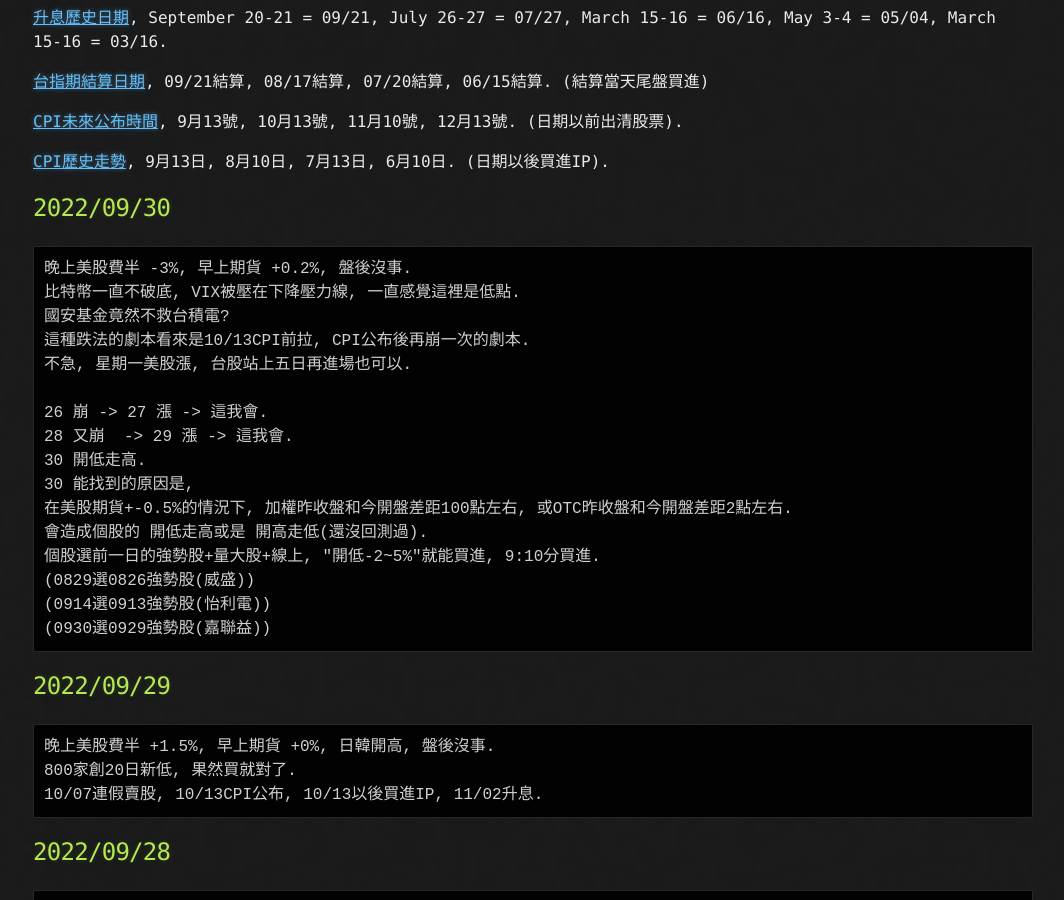
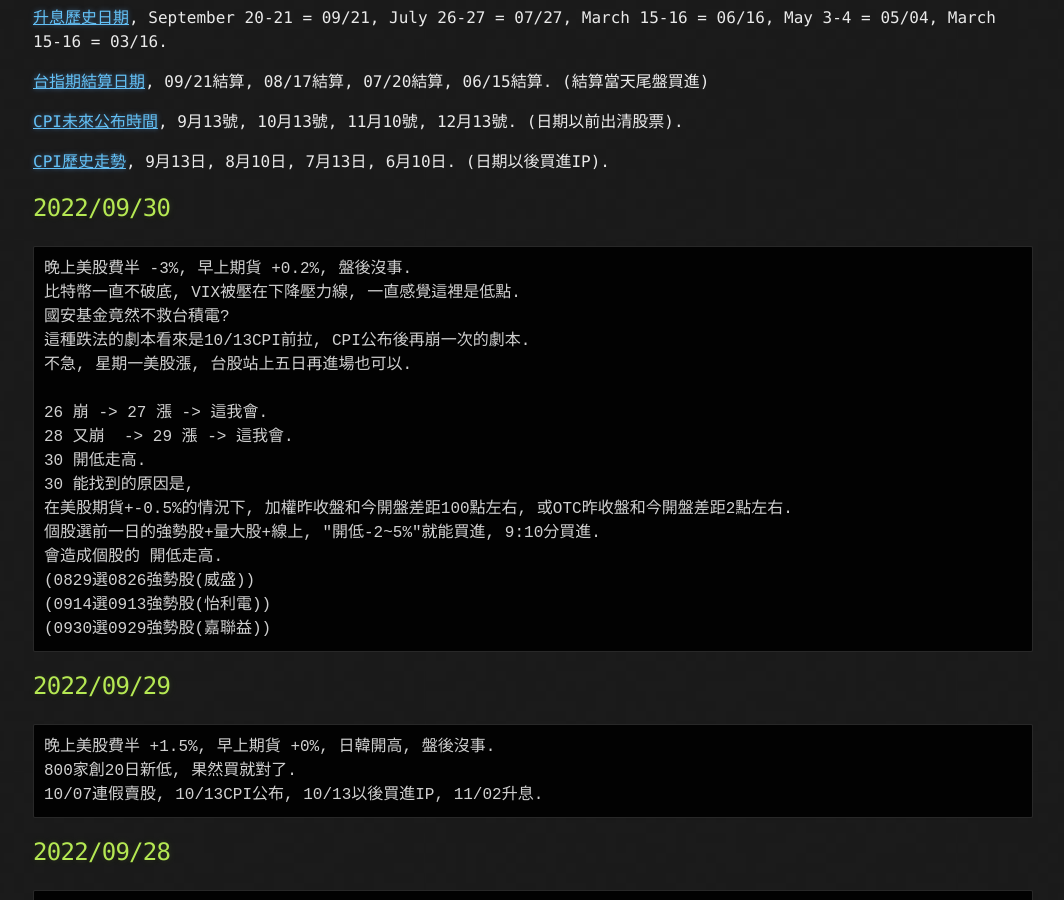
Before and after one commit to lepg5487/Stock_God, a Jekyll site: the page built from index.md, in a window 1280 px wide and 900 px high, scrolled down 292 px. Shown: the whole window, without its empty margins (107-1171 px from the left). Built offline with Jekyll 4.4.1, drawn with Linux system fonts in a browser that asks for light colours; our own code applies the rules of GitHub Pages for plain Markdown files.

Commit message:
Update index.md

```diff
--- a/index.md
+++ b/index.md
@@ -25,8 +25,8 @@ layout: testlayouts
 30 開低走高.
 30 能找到的原因是,
 在美股期貨+-0.5%的情況下, 加權昨收盤和今開盤差距100點左右, 或OTC昨收盤和今開盤差距2點左右.
-會造成個股的 開低走高或是 開高走低(還沒回測過).
 個股選前一日的強勢股+量大股+線上, "開低-2~5%"就能買進, 9:10分買進.
+會造成個股的 開低走高.
 (0829選0826強勢股(威盛))
 (0914選0913強勢股(怡利電))
 (0930選0929強勢股(嘉聯益))
```
